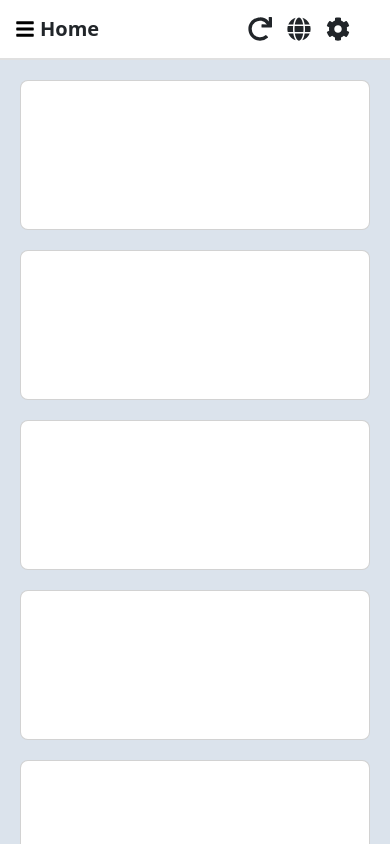
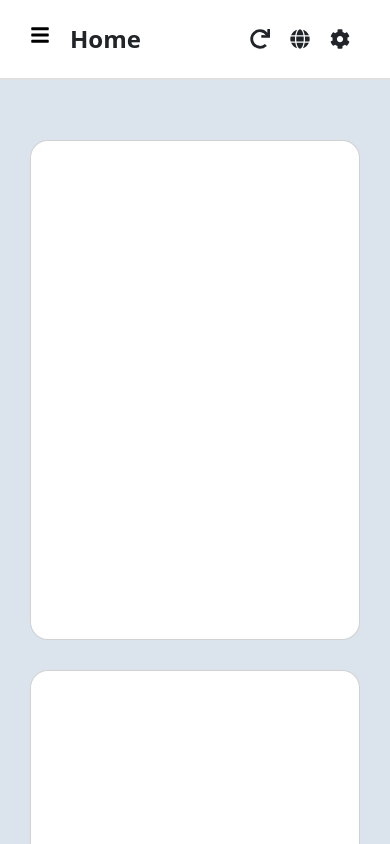
Before and after one commit to abbosaliboev/OS_WEB_PROJECT, a React (Create React App) app in the folder frontend/my-app/: page / in a window 390 px wide. Shown: the top 844 px of the page. Built offline with nearby package versions, Linux system fonts and the light colour scheme.

Commit message:
Update nav and side

```diff
--- a/frontend/my-app/src/assets/components/_cardGrid.scss
+++ b/frontend/my-app/src/assets/components/_cardGrid.scss
@@ -1,26 +1,31 @@
 .card-grid {
   display: grid;
   grid-template-columns: repeat(3, 1fr);
-    gap: 20px;
-    padding: 20px;
+  gap: 30px;
+  padding: 60px 30px;
   background: #dbe3ec;
   height: calc(100vh - 60px);
 
   .card {
     background: white;
-      height: 150px;
-      border-radius: 8px;
+    height: 500px;
+    border-radius: 18px;
   }
 }
 
-  /* 📱 Planshet uchun (2 ta karta chiqadi) */
-  @media (max-width: 992px) {
+
+@media (max-width: 1400px) {
   .card-grid {
     grid-template-columns: repeat(2, 1fr);
   }
 }
 
-  /* 📱 Telefon uchun (1 ta karta chiqadi) */
+@media (max-width: 992px) {
+    .card-grid {
+      grid-template-columns: repeat(1, 1fr);
+    }
+  }
+
 @media (max-width: 576px) {
   .card-grid {
     grid-template-columns: repeat(1, 1fr);
--- a/frontend/my-app/src/assets/components/_navbar.scss
+++ b/frontend/my-app/src/assets/components/_navbar.scss
@@ -5,16 +5,16 @@
   padding: 10px 40px !important;
   background: white;
   border-bottom: 2px solid #e0e0e0;
-  height: 60px;
+  height: 80px;
 
   .navbar-title {
-    font-size: 20px;
+    font-size: 32px;
     font-weight: bold;
   }
 
   .navbar-icons {
     display: flex;
-    gap: 15px;
+    gap: 20px;
 
     .icon {
       font-size: 24px;
@@ -23,17 +23,18 @@
   }
 }
 
-/* 📱 Mobil ekranda navbar elementlarini kichiklashtiramiz */
+
 @media (max-width: 768px) {
   .navbar {
-    padding: 8px 15px;
-  }
-
-  .navbar-title {
-    font-size: 18px;
-  }
-
-  .navbar-icons .icon {
-    font-size: 16px;
+    height: 80px;
+    .navbar-title {
+      font-size: 24px;
+    }
+    .navbar-title {
+      padding-left: 30px;
+    }
+    .navbar-icons .icon {
+      font-size: 20px;
+    }
   }
 }
--- a/frontend/my-app/src/assets/components/_sidebar.scss
+++ b/frontend/my-app/src/assets/components/_sidebar.scss
@@ -59,12 +59,11 @@
 
 
 
-/* 📱 Mobil versiyada sidebarni yashirish */
 @media (max-width: 768px) {
 
   .sidebar {
     overflow: hidden;
-    transform: translateX(-100%); /* 📌 Yashirilgan holat */
+    transform: translateX(-100%);
     position: fixed;
     z-index: 1000;
 
@@ -83,13 +82,13 @@
     left: 0;
     height: 100vh;
     width: 100vw;
-    background-color: rgba(0, 0, 0, 0.5); // Qoraytirish
-    z-index: 999; // Sidebardan past, lekin sahifadan yuqori
+    background-color: rgba(0, 0, 0, 0.5);
+    z-index: 999;
   }
   .sidebar.open {
     transform: translateX(0);
-    width: 200px; // ✅ Sidebar ochilganda kengayadi
-    align-items: flex-start; // elementlar chapga tortiladi
+    width: 200px;
+    align-items: flex-start;
     padding-left: 20px;
   }
   .sidebar-footer{
@@ -102,8 +101,8 @@
 .menu-btn {
     display: none;
     position: fixed;
-    left: 5px;
-    top: 2px;
+    left: 5%;
+    top: 1%;
     background: transparent;
     color: black;
     border: none;
--- a/frontend/my-app/src/assets/styles.css
+++ b/frontend/my-app/src/assets/styles.css
@@ -6,31 +6,33 @@
   padding: 10px 40px !important;
   background: white;
   border-bottom: 2px solid #e0e0e0;
-  height: 60px;
+  height: 80px;
 }
 .navbar .navbar-title {
-  font-size: 20px;
+  font-size: 32px;
   font-weight: bold;
 }
 .navbar .navbar-icons {
   display: flex;
-  gap: 15px;
+  gap: 20px;
 }
 .navbar .navbar-icons .icon {
   font-size: 24px;
   cursor: pointer;
 }
 
-/* 📱 Mobil ekranda navbar elementlarini kichiklashtiramiz */
 @media (max-width: 768px) {
   .navbar {
-    padding: 8px 15px;
+    height: 80px;
   }
-  .navbar-title {
-    font-size: 18px;
+  .navbar .navbar-title {
+    font-size: 24px;
   }
-  .navbar-icons .icon {
-    font-size: 16px;
+  .navbar .navbar-title {
+    padding-left: 30px;
+  }
+  .navbar .navbar-icons .icon {
+    font-size: 20px;
   }
 }
 .login-container {
@@ -133,11 +135,10 @@
   color: white;
 }
 
-/* 📱 Mobil versiyada sidebarni yashirish */
 @media (max-width: 768px) {
   .sidebar {
     overflow: hidden;
-    transform: translateX(-100%); /* 📌 Yashirilgan holat */
+    transform: translateX(-100%);
     position: fixed;
     z-index: 1000;
   }
@@ -171,8 +172,8 @@
 .menu-btn {
   display: none;
   position: fixed;
-  left: 5px;
-  top: 2px;
+  left: 5%;
+  top: 1%;
   background: transparent;
   color: black;
   border: none;
@@ -197,24 +198,27 @@
 .card-grid {
   display: grid;
   grid-template-columns: repeat(3, 1fr);
-  gap: 20px;
-  padding: 20px;
+  gap: 30px;
+  padding: 60px 30px;
   background: #dbe3ec;
   height: calc(100vh - 60px);
 }
 .card-grid .card {
   background: white;
-  height: 150px;
-  border-radius: 8px;
+  height: 500px;
+  border-radius: 18px;
 }
 
-/* 📱 Planshet uchun (2 ta karta chiqadi) */
-@media (max-width: 992px) {
+@media (max-width: 1400px) {
   .card-grid {
     grid-template-columns: repeat(2, 1fr);
   }
 }
-/* 📱 Telefon uchun (1 ta karta chiqadi) */
+@media (max-width: 992px) {
+  .card-grid {
+    grid-template-columns: repeat(1, 1fr);
+  }
+}
 @media (max-width: 576px) {
   .card-grid {
     grid-template-columns: repeat(1, 1fr);
```
Also changed, not shown: 1 other file (tests, documents, lock files or other folders). Lines whose indentation alone changed are shown as unchanged.
